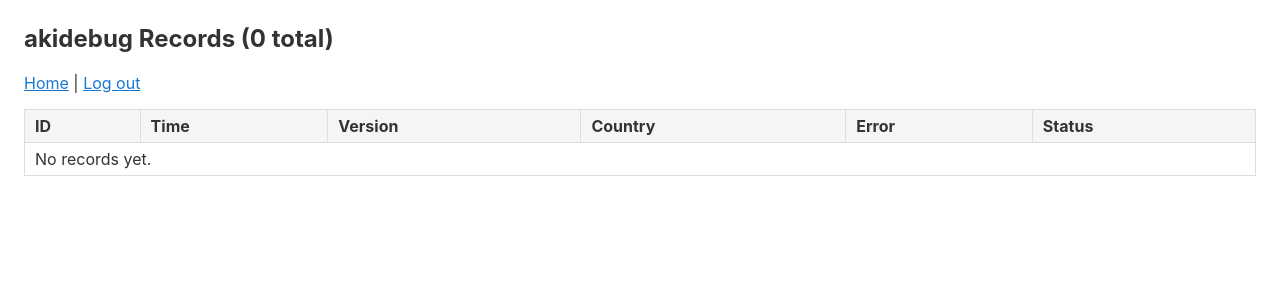
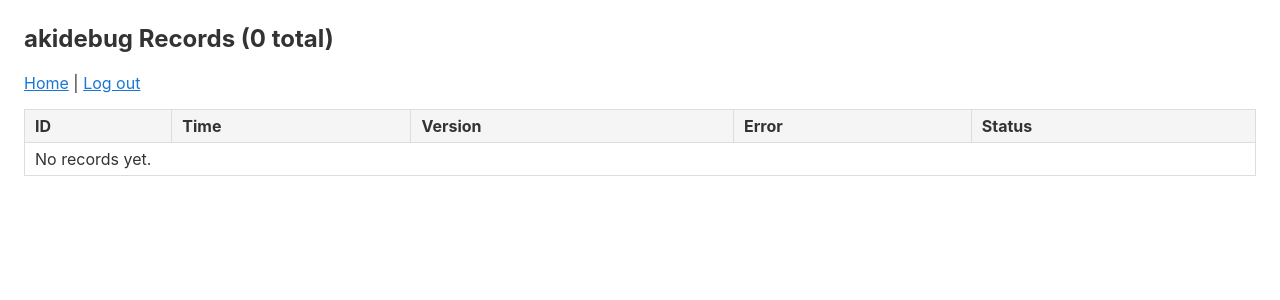
Before and after one commit to AkiZip/akidebug, a Flask app: page /admin in a window 1280 px wide. Shown: the top 300 px of the page. Run offline with Flask 3, Linux system fonts and the light colour scheme; the visitor is signed in with stand-in values (Sample User, id 1); data that the repository does not hold is empty.

Commit message:
Revert "cf"
This reverts commit 4207631ccec2f96cb99fc47e12324196a876ff4f.

```diff
--- a/app.py
+++ b/app.py
@@ -4,7 +4,6 @@ import configparser
 import json
 import logging
 import os
-import re
 import ssl
 import threading
 import urllib.parse
@@ -120,7 +119,6 @@ def init_db():
                 CREATE TABLE IF NOT EXISTS telemetry (
                     id INT AUTO_INCREMENT PRIMARY KEY,
                     version VARCHAR(255) NOT NULL,
-                    country VARCHAR(8) NULL,
                     error TEXT,
                     raw TEXT,
                     status VARCHAR(16) NOT NULL DEFAULT 'Pending',
@@ -219,17 +217,11 @@ def upload():
     error = str(error)
     raw = json.dumps(payload, ensure_ascii=False)
 
-    # Country reported by Cloudflare; empty when not behind Cloudflare
-    country = re.sub(r"[^A-Za-z0-9-]", "", request.headers.get("CF-IPCountry", ""))
-    country = country[:8] or None
-
     conn = get_db()
     with conn.cursor() as cur:
         cur.execute(
-            "INSERT INTO telemetry (version, country, error, raw, created_at) "
-            "VALUES (%s, %s, %s, %s, %s)",
-            (version, country, error, raw,
-             datetime.now().strftime("%Y-%m-%d %H:%M:%S")),
+            "INSERT INTO telemetry (version, error, raw, created_at) VALUES (%s, %s, %s, %s)",
+            (version, error, raw, datetime.now().strftime("%Y-%m-%d %H:%M:%S")),
         )
         record_id = cur.lastrowid
     conn.commit()
--- a/templates/admin.html
+++ b/templates/admin.html
@@ -25,7 +25,6 @@
             <th>ID</th>
             <th>Time</th>
             <th>Version</th>
-            <th>Country</th>
             <th>Error</th>
             <th>Status</th>
         </tr>
@@ -34,7 +33,6 @@
             <td>{{ row.id }}</td>
             <td>{{ row.created_at }}</td>
             <td>{{ row.version }}</td>
-            <td>{{ row.country or '-' }}</td>
             <td><pre>{{ row.error }}</pre></td>
             <td>
                 {% set cls = 's-pending' if row.status == 'Pending' else ('s-inprogress' if row.status == 'In Progress' else 's-resolved') %}
@@ -51,7 +49,7 @@
             </td>
         </tr>
         {% else %}
-        <tr><td colspan="6">No records yet.</td></tr>
+        <tr><td colspan="5">No records yet.</td></tr>
         {% endfor %}
     </table>
 </body>
```
Also changed, not shown: README.md.
